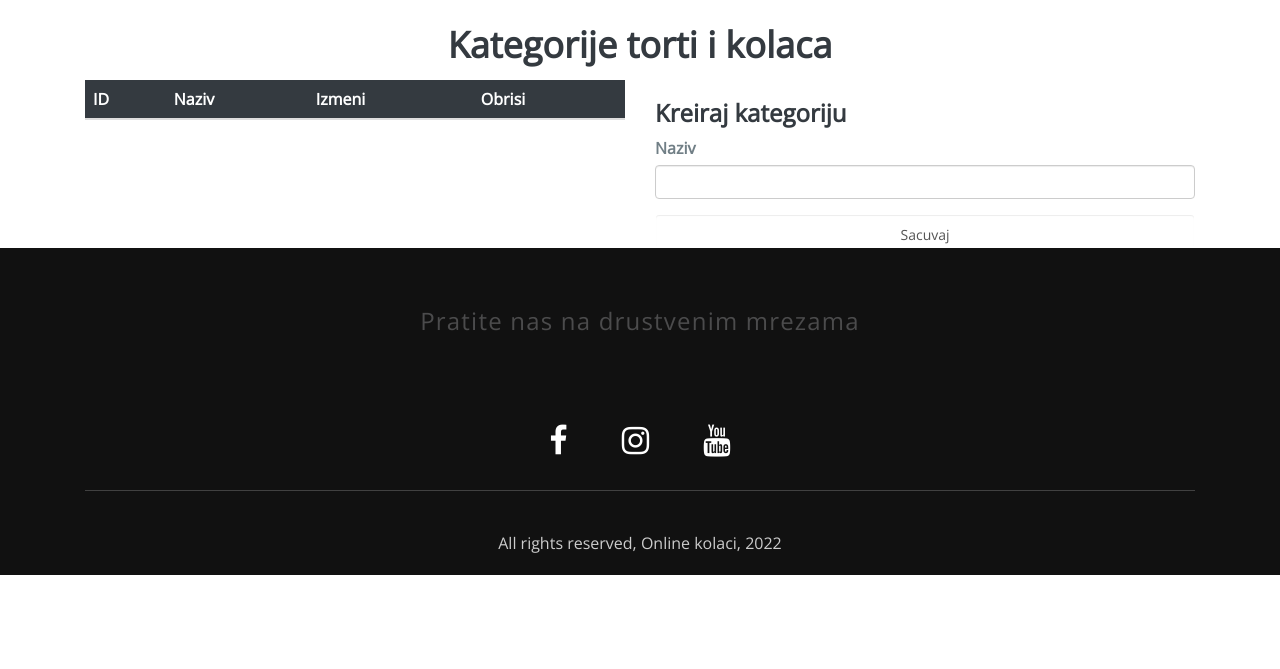
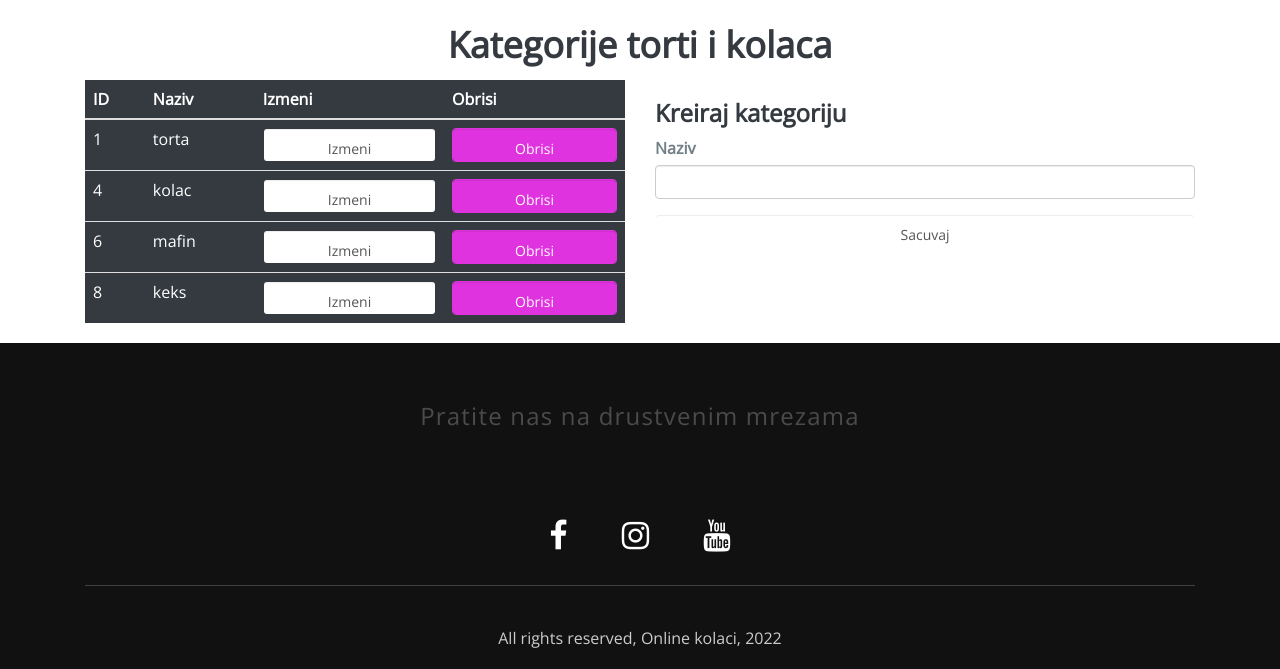
Before and after one commit to jelena-coder/php, a PHP site: page /kategorije.php in a window 1280 px wide. Shown: the part 72-741 px from the top of the page. Run offline with PHP 8.4, Linux system fonts and the light colour scheme; data comes from the database, SQL or seed files in the repository; lists and menus that the app fills with data are empty; some web fonts are replaced.

Commit message:
izmenila sam funkciju za dugme izmeni i setovala sve to da se ispise u tabeli

```diff
--- a/kategorije.php
+++ b/kategorije.php
@@ -103,6 +103,39 @@
             setIndex(-1);
         })
     }
+    function setKategorije(val) {
+        kategorije = val;
+        $('#kategorije').html('');
+
+        let index = 0;
+        for (let kategorija of kategorije) {
+            $('#kategorije').append(`
+                    <tr>
+                        <td>${kategorija.id}</td>
+                        <td>${kategorija.naziv}</td>
+                        <td>
+                            <button class='btn btn-light form-control' onClick="setIndex(${index})" >Izmeni</button>
+                        </td>
+                        <td>
+                            <button class='btn btn-danger form-control' onClick="obrisi(${kategorija.id})">Obrisi</button>
+                        </td>
+                    </tr>
+                `);
+            index++;
+        }
+    }
+    function setIndex(val) {
+        selIndex = val
+        if (selIndex === -1) {
+            $('#naslov').html('Kreiraj kategoriju');
+            $('#naziv').val('');
+
+        } else {
+            $('#naslov').html('Izmeni kategoriju')
+            $('#naziv').val(kategorije[selIndex].naziv);
+        }
+        $('#vrati').attr('hidden', selIndex === -1)
+    }
 </script>
 <?php
     include 'futer.php';
```
